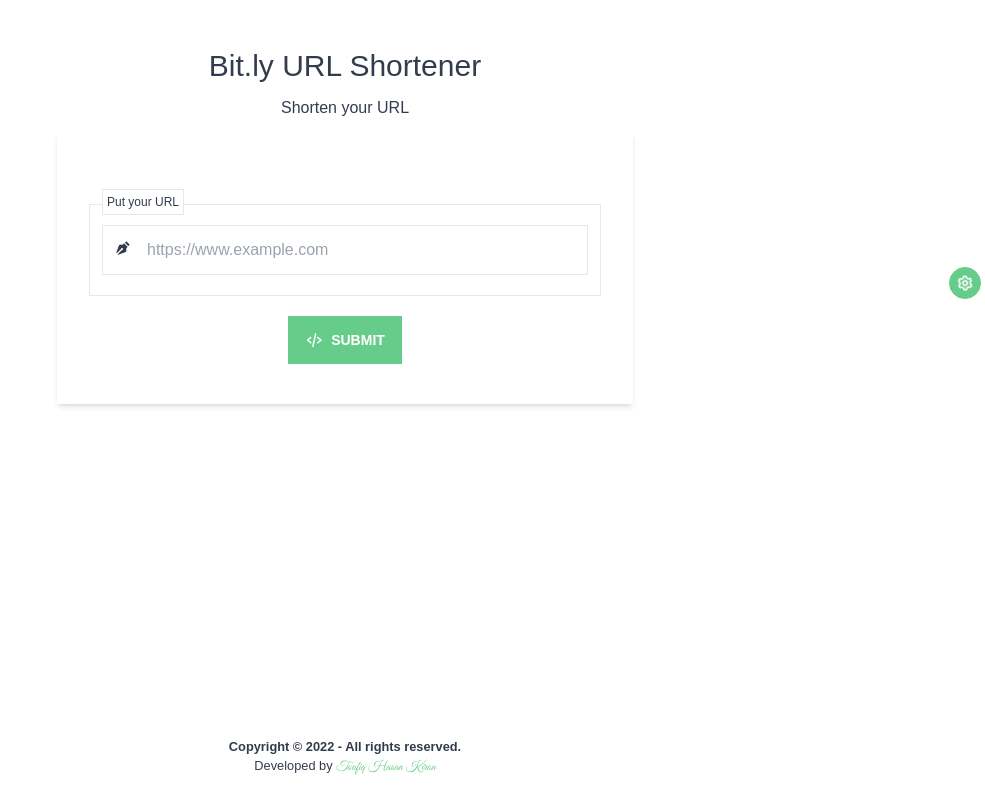
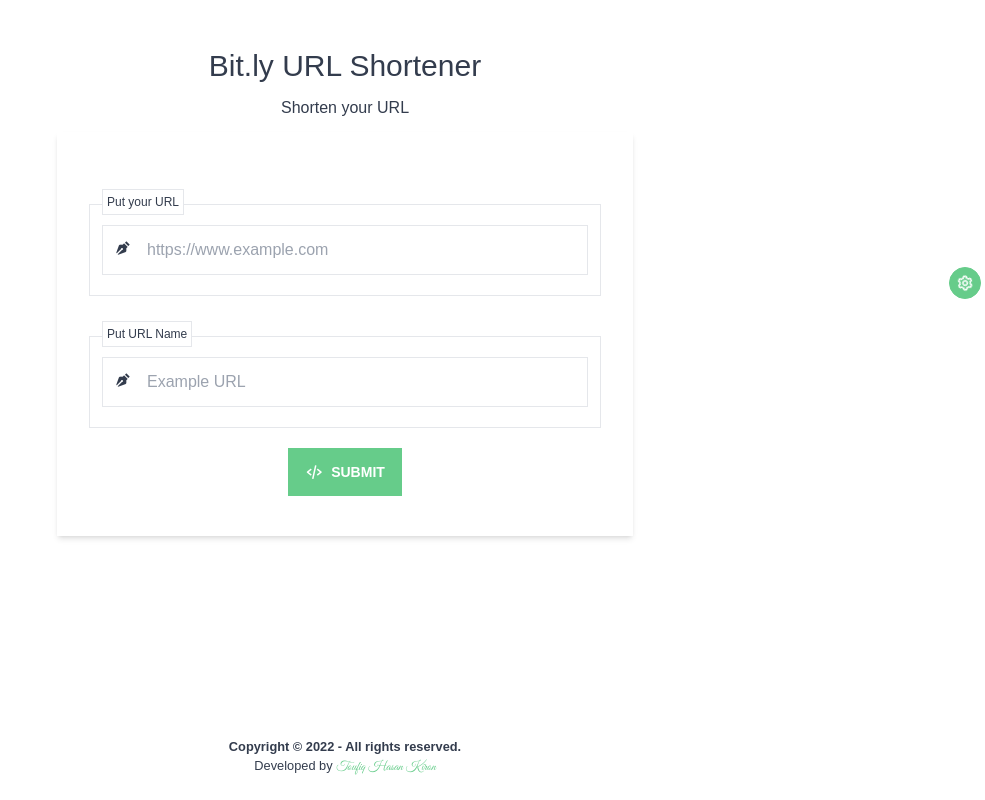
Before and after one commit to kiron0/bit.lyCode, a React (Create React App) app: page / in a window 1280 px wide. Shown: the whole page, without its empty margins (295-1280 px from the left). Built offline with nearby package versions, Linux system fonts and the light colour scheme; the HTML template or start-up script is replaced by a standard one.

Commit message:
fixed error page issue

```diff
--- a/src/pages/Input.tsx
+++ b/src/pages/Input.tsx
@@ -9,6 +9,7 @@
 export default function Input() {
           const [shorten, setShorten] = useState('');
           const [urlError, setUrlError] = useState('');
+          const [urlName, setUrlName] = useState('');
           const [loading, setLoading] = useState(false);
 
           const isValidURL = /^(https?:\/\/)?((([a-z\d]([a-z\d-]*[a-z\d])*)\.)+[a-z]{2,}|((\d{1,3}\.){3}\d{1,3}))(\:\d+)?(\/[-a-z\d%_.~+]*)*(\?[;&a-z\d%_.~+=-]*)?(\#[-a-z\d_]*)?$/i;
@@ -27,20 +28,42 @@
                     }
           }
 
+          const handleURLName = (e: React.ChangeEvent<HTMLInputElement>) => {
+                    const input = e.target.value;
+                    // check if input is empty
+                    if (input === '') {
+                              setUrlName('Please Enter URL Name..!');
+                    } else {
+                              setUrlName('');
+                    }
+          }
+
           const handleDB = async (e: React.SyntheticEvent) => {
                     e.preventDefault();
                     setLoading(true);
 
                     const form = e.target as typeof e.target & {
                               URL: { value: string };
+                              urlName: { value: string };
                     };
 
                     // if user enter url without https:// or http:// then add https:// to url
                     const input = form.URL.value;
+                    const urlName = form.urlName.value;
 
                     // check if input is empty
                     if (input === '') {
                               toast.error('Please Enter URL..!', {
+                                        icon: "❌",
+                                        duration: 3000,
+                              });
+                              setLoading(false);
+                              return;
+                    }
+
+                    // check if url name is empty
+                    if (urlName === '') {
+                              toast.error('Please Enter URL Name..!', {
                                         icon: "❌",
                                         duration: 3000,
                               });
@@ -66,7 +89,8 @@
                               const slug = nanoid(6);
                               await db.collection('urls').add({
                                         url: input,
-                                        slug: slug
+                                        slug: slug,
+                                        urlName: urlName
                               })
                               setShorten(`${window.location.origin}/${slug}`);
                               toast.success('URL Shortened Successfully..!', {
@@ -115,8 +139,31 @@
                                                                                           </small>
                                                                                 )}
                                                                       </div>
+                                                                      <div className="name border rounded-none p-3 relative mt-10">
+                                                                                <div className="name-title absolute -top-4 bg-base-100 border rounded-none p-1">
+                                                                                          <h3 className="text-xs font-poppins">Put URL Name</h3>
+                                                                                </div>
+                                                                                <div className={`input-group flex items-center my-2 border p-3 rounded-none mt-2 ${urlName && "border-error shadow-error outline-error"}`}>
+                                                                                          <div className="icon">
+                                                                                                    <i className="bx bxs-pen"></i>
+                                                                                          </div>
+                                                                                          <input
+                                                                                                    type="text"
+                                                                                                    name="urlName"
+                                                                                                    onChange={handleURLName}
+                                                                                                    className="form-control outline-none pl-4 w-full bg-transparent"
+                                                                                                    placeholder="Example URL"
+                                                                                                    autoComplete="off"
+                                                                                          />
+                                                                                </div>
+                                                                                {urlName && (
+                                                                                          <small className="flex flex-col pt-2 text-error">
+                                                                                                    {urlName}
+                                                                                          </small>
+                                                                                )}
+                                                                      </div>
                                                                       <div className="card-actions justify-center mt-5">
-                                                                                <button className={`btn btn-sm md:btn-md btn-primary text-white rounded-none flex gap-2 ${urlError ? 'btn-disabled' : ''}`}><i className="bx bx-code-alt text-lg"></i> Submit</button>
+                                                                                <button className={`btn btn-sm md:btn-md btn-primary text-white rounded-none flex gap-2 ${urlError || urlName ? 'btn-disabled' : ''}`}><i className="bx bx-code-alt text-lg"></i> Submit</button>
                                                                       </div>
                                                             </form>
                                                             {
--- a/src/pages/Redirect.tsx
+++ b/src/pages/Redirect.tsx
@@ -6,22 +6,29 @@
 
 export default function Redirect() {
   const { slug } = useParams();
-  const [finalURL, setFinalURL] = useState<string>('');
+  const [loading, setLoading] = useState<boolean>(true);
 
   useEffect(() => {
+    const fetchLinkDoc = () => {
+      if (!slug) return;
+      if (slug.length !== 6) return setLoading(false);
       let query = db.collection('urls').where('slug', '==', slug);
       query.onSnapshot((data) => {
-      if (data === undefined) return <NotFound />;
+        if (data === undefined) {
+          return setLoading(false);
+        } else {
           let finalData = data.docs[0].data();
-      setFinalURL(finalData.slug);
           window.location.href = finalData.url;
+          window.document.title = finalData.urlName;
+        }
       })
-  }, [slug, finalURL, setFinalURL])
+    }
 
+    fetchLinkDoc();
+  }, [slug])
+
+  if (loading) {
     return (
-    <>
-      {
-        slug === finalURL ? (
       <div className={styles.preloader}>
         <div className={styles.container}>
           <div className={styles.wrapper}>
@@ -49,10 +56,10 @@
           </div>
         </div>
       </div>
-        ) : (
+    )
+  } else {
+    return (
       <NotFound />
     )
   }
-    </>
-  )
 }
--- a/src/shared/NotFound.tsx
+++ b/src/shared/NotFound.tsx
@@ -5,8 +5,8 @@
           return (
                     <main className="h-screen w-full flex flex-col justify-center items-center bg-[#fff]">
                               <h1 className="text-9xl font-extrabold tracking-widest">404</h1>
-                              <div className="bg-[#FF6A3D] px-2 text-sm rounded rotate-12 absolute">
-                                        Link is not valid
+                              <div className="bg-[#FF6A3D] text-white px-2 text-sm rounded rotate-12 absolute">
+                                        Sorry, Link is not valid
                               </div>
                               <button className="mt-5">
                                         <a href='/'
```
Lines whose indentation alone changed are shown as unchanged.
